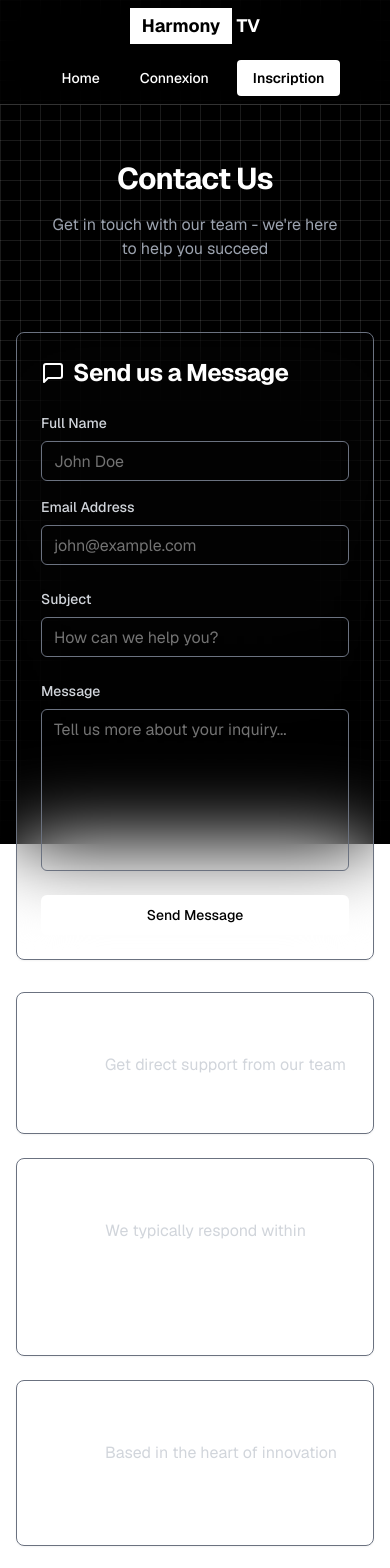
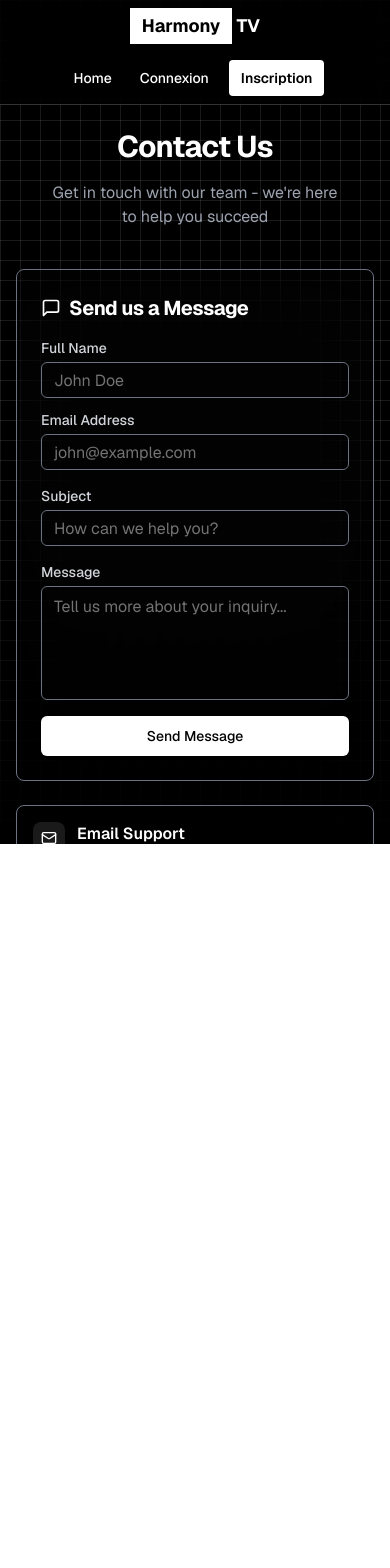
Before and after one commit to 0x72EB7BA9B69BF6AB/super-duper-octo-bassoon, a Next.js app: page /contact in a window 390 px wide. Shown: the top 1568 px of the page. After the commit the page ends 844 px from the top, so only its background shows below. Built offline with nearby package versions, Linux system fonts and the light colour scheme.

Commit message:
Fix layout issues: Eliminate unwanted scrolling and improve responsive design
Co-authored-by: 0x72EB7BA9B69BF6AB <205185317+0x72EB7BA9B69BF6AB@users.noreply.github.com>

```diff
--- a/app/contact/page.tsx
+++ b/app/contact/page.tsx
@@ -38,20 +38,20 @@ export default function Contact() {
       title="Contact Us"
       subtitle="Get in touch with our team - we're here to help you succeed"
     >
-      <div className="grid grid-cols-1 lg:grid-cols-2 gap-8 lg:gap-12">
+      <div className="grid grid-cols-1 lg:grid-cols-2 gap-6 lg:gap-8 h-full">
         {/* Contact Form */}
         <Card className="bg-transparent backdrop-blur-2xl border-gray-500 text-white">
-          <CardHeader>
-            <CardTitle className="text-2xl font-bold flex items-center gap-2">
-              <MessageSquare className="h-6 w-6" />
+          <CardHeader className="pb-4">
+            <CardTitle className="text-xl sm:text-2xl font-bold flex items-center gap-2">
+              <MessageSquare className="h-5 w-5 sm:h-6 sm:w-6" />
               Send us a Message
             </CardTitle>
           </CardHeader>
           <CardContent>
-            <form onSubmit={handleSubmit} className="space-y-6">
-              <div className="grid grid-cols-1 sm:grid-cols-2 gap-4">
+            <form onSubmit={handleSubmit} className="space-y-4">
+              <div className="grid grid-cols-1 sm:grid-cols-2 gap-3">
                 <div>
-                  <label htmlFor="name" className="block text-sm font-medium text-gray-300 mb-2">
+                  <label htmlFor="name" className="block text-sm font-medium text-gray-300 mb-1">
                     Full Name
                   </label>
                   <Input
@@ -61,12 +61,12 @@ export default function Contact() {
                     required
                     value={formData.name}
                     onChange={handleInputChange}
-                    className="bg-transparent border-gray-500 text-white placeholder-gray-400 focus:border-white"
+                    className="bg-transparent border-gray-500 text-white placeholder-gray-400 focus:border-white h-9"
                     placeholder="John Doe"
                   />
                 </div>
                 <div>
-                  <label htmlFor="email" className="block text-sm font-medium text-gray-300 mb-2">
+                  <label htmlFor="email" className="block text-sm font-medium text-gray-300 mb-1">
                     Email Address
                   </label>
                   <Input
@@ -76,14 +76,14 @@ export default function Contact() {
                     required
                     value={formData.email}
                     onChange={handleInputChange}
-                    className="bg-transparent border-gray-500 text-white placeholder-gray-400 focus:border-white"
+                    className="bg-transparent border-gray-500 text-white placeholder-gray-400 focus:border-white h-9"
                     placeholder="john@example.com"
                   />
                 </div>
               </div>
 
               <div>
-                <label htmlFor="subject" className="block text-sm font-medium text-gray-300 mb-2">
+                <label htmlFor="subject" className="block text-sm font-medium text-gray-300 mb-1">
                   Subject
                 </label>
                 <Input
@@ -93,20 +93,20 @@ export default function Contact() {
                   required
                   value={formData.subject}
                   onChange={handleInputChange}
-                  className="bg-transparent border-gray-500 text-white placeholder-gray-400 focus:border-white"
+                  className="bg-transparent border-gray-500 text-white placeholder-gray-400 focus:border-white h-9"
                   placeholder="How can we help you?"
                 />
               </div>
 
               <div>
-                <label htmlFor="message" className="block text-sm font-medium text-gray-300 mb-2">
+                <label htmlFor="message" className="block text-sm font-medium text-gray-300 mb-1">
                   Message
                 </label>
                 <Textarea
                   id="message"
                   name="message"
                   required
-                  rows={6}
+                  rows={4}
                   value={formData.message}
                   onChange={handleInputChange}
                   className="bg-transparent border-gray-500 text-white placeholder-gray-400 focus:border-white resize-none"
@@ -116,7 +116,7 @@ export default function Contact() {
 
               <Button
                 type="submit"
-                className="w-full bg-white text-black hover:bg-gray-200 transition-colors duration-300 font-medium py-3"
+                className="w-full bg-white text-black hover:bg-gray-200 transition-colors duration-300 font-medium py-2"
               >
                 Send Message
               </Button>
@@ -125,21 +125,21 @@ export default function Contact() {
         </Card>
 
         {/* Contact Information */}
-        <div className="space-y-6">
+        <div className="space-y-4 overflow-y-auto">
           <Card className="bg-transparent backdrop-blur-2xl border-gray-500 text-white">
-            <CardContent className="p-6">
-              <div className="flex items-start gap-4">
-                <div className="bg-white/10 p-3 rounded-lg">
-                  <Mail className="h-6 w-6 text-white" />
+            <CardContent className="p-4">
+              <div className="flex items-start gap-3">
+                <div className="bg-white/10 p-2 rounded-lg">
+                  <Mail className="h-4 w-4 sm:h-5 sm:w-5 text-white" />
                 </div>
                 <div>
-                  <h3 className="text-lg font-semibold mb-2">Email Support</h3>
-                  <p className="text-gray-300 mb-2">
+                  <h3 className="text-base sm:text-lg font-semibold mb-1">Email Support</h3>
+                  <p className="text-gray-300 mb-1 text-sm">
                     Get direct support from our team
                   </p>
                   <a
                     href="mailto:support@harmonytv.com"
-                    className="text-white hover:text-gray-300 transition-colors"
+                    className="text-white hover:text-gray-300 transition-colors text-sm"
                   >
                     support@harmonytv.com
                   </a>
@@ -149,17 +149,17 @@ export default function Contact() {
           </Card>
 
           <Card className="bg-transparent backdrop-blur-2xl border-gray-500 text-white">
-            <CardContent className="p-6">
-              <div className="flex items-start gap-4">
-                <div className="bg-white/10 p-3 rounded-lg">
-                  <Clock className="h-6 w-6 text-white" />
+            <CardContent className="p-4">
+              <div className="flex items-start gap-3">
+                <div className="bg-white/10 p-2 rounded-lg">
+                  <Clock className="h-4 w-4 sm:h-5 sm:w-5 text-white" />
                 </div>
                 <div>
-                  <h3 className="text-lg font-semibold mb-2">Response Time</h3>
-                  <p className="text-gray-300 mb-2">
+                  <h3 className="text-base sm:text-lg font-semibold mb-1">Response Time</h3>
+                  <p className="text-gray-300 mb-1 text-sm">
                     We typically respond within
                   </p>
-                  <ul className="space-y-1 text-white">
+                  <ul className="space-y-1 text-white text-sm">
                     <li>• Free Plan: 48 hours</li>
                     <li>• Pro Plan: 24 hours</li>
                     <li>• Premium Plan: 4 hours</li>
@@ -170,17 +170,17 @@ export default function Contact() {
           </Card>
 
           <Card className="bg-transparent backdrop-blur-2xl border-gray-500 text-white">
-            <CardContent className="p-6">
-              <div className="flex items-start gap-4">
-                <div className="bg-white/10 p-3 rounded-lg">
-                  <MapPin className="h-6 w-6 text-white" />
+            <CardContent className="p-4">
+              <div className="flex items-start gap-3">
+                <div className="bg-white/10 p-2 rounded-lg">
+                  <MapPin className="h-4 w-4 sm:h-5 sm:w-5 text-white" />
                 </div>
                 <div>
-                  <h3 className="text-lg font-semibold mb-2">Our Location</h3>
-                  <p className="text-gray-300 mb-2">
+                  <h3 className="text-base sm:text-lg font-semibold mb-1">Our Location</h3>
+                  <p className="text-gray-300 mb-1 text-sm">
                     Based in the heart of innovation
                   </p>
-                  <p className="text-white">
+                  <p className="text-white text-sm">
                     San Francisco, CA<br />
                     United States
                   </p>
@@ -190,35 +190,35 @@ export default function Contact() {
           </Card>
 
           {/* FAQ Section */}
-          <div className="space-y-4">
-            <h3 className="text-xl font-bold text-white">Frequently Asked Questions</h3>
-            <div className="space-y-3">
+          <div className="space-y-3">
+            <h3 className="text-lg sm:text-xl font-bold text-white">Frequently Asked Questions</h3>
+            <div className="space-y-2">
               <details className="group">
-                <summary className="flex items-center justify-between p-4 bg-white/5 rounded-lg cursor-pointer hover:bg-white/10 transition-colors">
-                  <span className="font-medium text-white">How do I upgrade my plan?</span>
+                <summary className="flex items-center justify-between p-3 bg-white/5 rounded-lg cursor-pointer hover:bg-white/10 transition-colors">
+                  <span className="font-medium text-white text-sm">How do I upgrade my plan?</span>
                   <span className="text-gray-400 group-open:rotate-180 transition-transform">▼</span>
                 </summary>
-                <div className="p-4 text-gray-300 bg-white/5 rounded-b-lg">
+                <div className="p-3 text-gray-300 bg-white/5 rounded-b-lg text-sm">
                   You can upgrade your plan anytime from your account dashboard. Changes take effect immediately.
                 </div>
               </details>
 
               <details className="group">
-                <summary className="flex items-center justify-between p-4 bg-white/5 rounded-lg cursor-pointer hover:bg-white/10 transition-colors">
-                  <span className="font-medium text-white">Do you offer refunds?</span>
+                <summary className="flex items-center justify-between p-3 bg-white/5 rounded-lg cursor-pointer hover:bg-white/10 transition-colors">
+                  <span className="font-medium text-white text-sm">Do you offer refunds?</span>
                   <span className="text-gray-400 group-open:rotate-180 transition-transform">▼</span>
                 </summary>
-                <div className="p-4 text-gray-300 bg-white/5 rounded-b-lg">
+                <div className="p-3 text-gray-300 bg-white/5 rounded-b-lg text-sm">
                   We offer a 14-day satisfaction guarantee for all paid plans. Contact us for refund requests.
                 </div>
               </details>
 
               <details className="group">
-                <summary className="flex items-center justify-between p-4 bg-white/5 rounded-lg cursor-pointer hover:bg-white/10 transition-colors">
-                  <span className="font-medium text-white">Can I cancel anytime?</span>
+                <summary className="flex items-center justify-between p-3 bg-white/5 rounded-lg cursor-pointer hover:bg-white/10 transition-colors">
+                  <span className="font-medium text-white text-sm">Can I cancel anytime?</span>
                   <span className="text-gray-400 group-open:rotate-180 transition-transform">▼</span>
                 </summary>
-                <div className="p-4 text-gray-300 bg-white/5 rounded-b-lg">
+                <div className="p-3 text-gray-300 bg-white/5 rounded-b-lg text-sm">
                   Yes, you can cancel your subscription at any time. Your access continues until the end of your billing period.
                 </div>
               </details>
--- a/app/globals.css
+++ b/app/globals.css
@@ -84,7 +84,19 @@
   * {
     @apply border-border;
   }
+
+  html, body {
+    @apply bg-background text-foreground;
+    height: 100%;
+    overflow-x: hidden;
+  }
+
   body {
-    @apply bg-background text-foreground;
+    margin: 0;
+    padding: 0;
+  }
+
+  #__next {
+    height: 100%;
   }
 }
--- a/components/navigation.tsx
+++ b/components/navigation.tsx
@@ -3,22 +3,22 @@ import Link from "next/link"
 export function Navigation() {
   return (
     <nav className="py-2 sm:py-3 px-4 sm:px-6 lg:px-8 bg-black/80 backdrop-blur-md border-b border-white/20 sticky top-0 z-50">
-      <div className="max-w-7xl mx-auto flex flex-col sm:flex-row justify-between items-center">
-        <div className="flex items-center mb-4 sm:mb-0">
+      <div className="max-w-7xl mx-auto flex flex-col sm:flex-row justify-between items-center gap-4 sm:gap-0">
+        <div className="flex items-center">
           <Link href="/" className="text-lg sm:text-xl font-bold flex items-center gap-1 hover:opacity-80 transition-opacity">
             <span className="bg-white text-black px-3 py-1">Harmony</span>
             <span className="text-white">TV</span>
           </Link>
         </div>
 
-        <div className="flex items-center gap-4 sm:gap-6 text-white text-sm sm:text-base font-medium">
-          <Link href="/" className="hover:text-gray-300 transition-colors px-3 py-2 rounded hover:bg-white/10 text-center">
+        <div className="flex items-center gap-3 sm:gap-6 text-white text-sm sm:text-base font-medium w-full sm:w-auto justify-center sm:justify-end">
+          <Link href="/" className="hover:text-gray-300 transition-colors px-2 sm:px-3 py-2 rounded hover:bg-white/10 text-center whitespace-nowrap">
             Home
           </Link>
-          <Link href="/login" className="hover:text-gray-300 transition-colors px-3 py-2 rounded hover:bg-white/10 text-center">
+          <Link href="/login" className="hover:text-gray-300 transition-colors px-2 sm:px-3 py-2 rounded hover:bg-white/10 text-center whitespace-nowrap">
             Connexion
           </Link>
-          <Link href="/register" className="bg-white text-black px-4 py-2 rounded hover:bg-gray-200 transition-colors font-semibold text-center">
+          <Link href="/register" className="bg-white text-black px-3 sm:px-4 py-2 rounded hover:bg-gray-200 transition-colors font-semibold text-center whitespace-nowrap">
             Inscription
           </Link>
         </div>
--- a/components/page-layout.tsx
+++ b/components/page-layout.tsx
@@ -68,7 +68,7 @@ export function PageLayout({ children, title, subtitle }: PageLayoutProps) {
   }
 
   return (
-    <div ref={targetRef} className="min-h-screen bg-transparent text-white overflow-hidden select-none">
+    <div ref={targetRef} className="h-screen bg-transparent text-white overflow-hidden select-none flex flex-col">
       <Preloader />
       <motion.div className="fixed inset-0 z-0">
         <div className="absolute inset-0 bg-black" />
@@ -88,8 +88,8 @@ export function PageLayout({ children, title, subtitle }: PageLayoutProps) {
         <div className="absolute inset-0 bg-gradient-to-t from-black via-transparent to-transparent" />
       </motion.div>
 
-      <div className="relative z-10">
-        <motion.section className="min-h-[25vh] flex flex-col items-center justify-center px-4 py-6 sm:py-8">
+      <div className="relative z-10 flex flex-col h-full">
+        <motion.section className="flex-shrink-0 flex flex-col items-center justify-center px-4 py-6 sm:py-8">
           <motion.div
             variants={containerVariants}
             initial="hidden"
@@ -113,12 +113,12 @@ export function PageLayout({ children, title, subtitle }: PageLayoutProps) {
           </motion.div>
         </motion.section>
 
-        <motion.section className="py-4 sm:py-6 px-4 sm:px-6 lg:px-8">
+        <motion.section className="flex-1 overflow-y-auto py-4 sm:py-6 px-4 sm:px-6 lg:px-8">
           <motion.div
             initial={{ opacity: 0 }}
             animate={{ opacity: 1 }}
             transition={{ duration: 1, delay: 0.5 }}
-            className="max-w-4xl mx-auto"
+            className="max-w-4xl mx-auto h-full"
           >
             {children}
           </motion.div>
--- a/package.json
+++ b/package.json
@@ -73,6 +73,8 @@
     "@types/node": "^22",
     "@types/react": "^19",
     "@types/react-dom": "^19",
+    "eslint": "^9.32.0",
+    "eslint-config-next": "^15.4.5",
     "postcss": "^8.5",
     "tailwindcss": "^3.4.17",
     "typescript": "^5"
```
Also changed, not shown: 1 other file (tests, documents, lock files or other folders).
